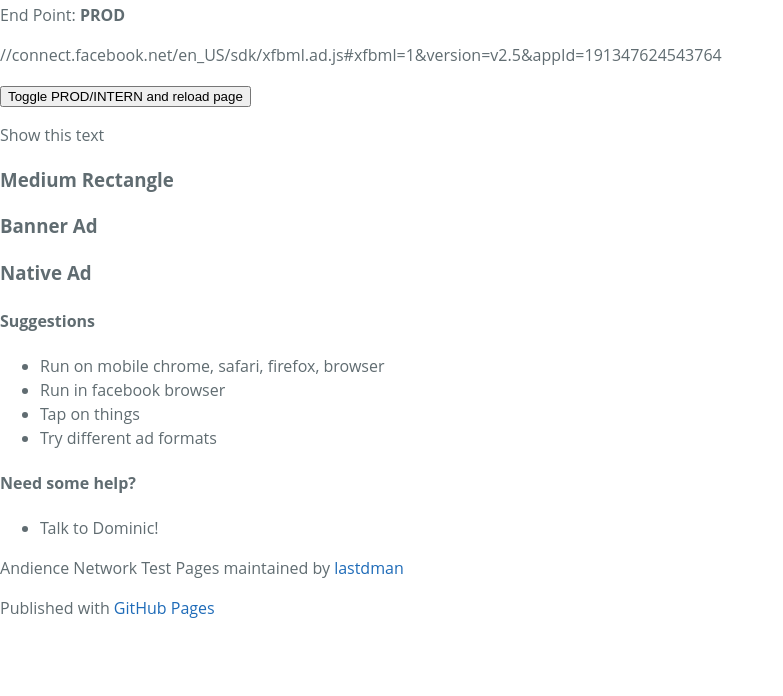
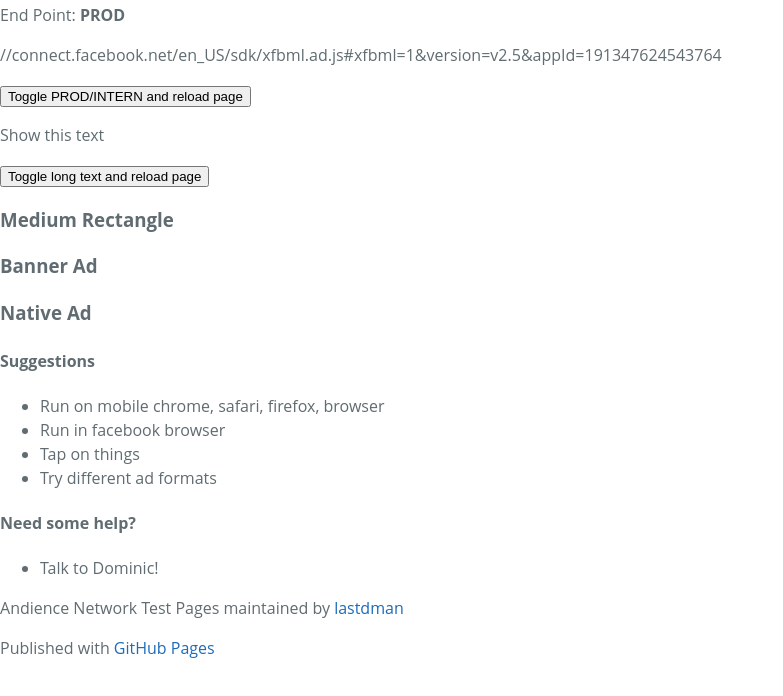
Before and after one commit to lastdman/ANTestPages, a plain HTML site: page FBDirectAds.html in a window 1280 px wide. Shown: the part 88-784 px from the top of the page, without its empty margins (0-783 px from the left). Drawn offline with Linux system fonts and the light colour scheme.

Commit message:
Update FBDirectAds.html

```diff
--- a/FBDirectAds.html
+++ b/FBDirectAds.html
@@ -56,6 +56,7 @@
 	</div>
 	<div id="long_text", style="toggleLongText()">
 		<p>Show this text</p>
+		<button type="button" onclick=toggleLongText()">Toggle long text and reload page</button>
 		<script src=toggle.js></script>
 	</div>
 	<div id="site">
```
